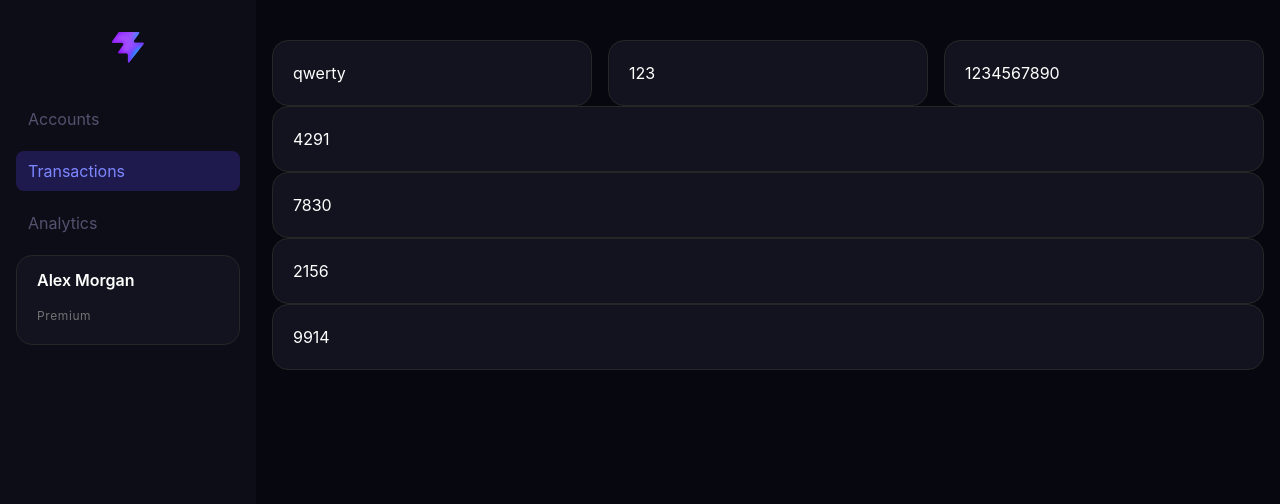
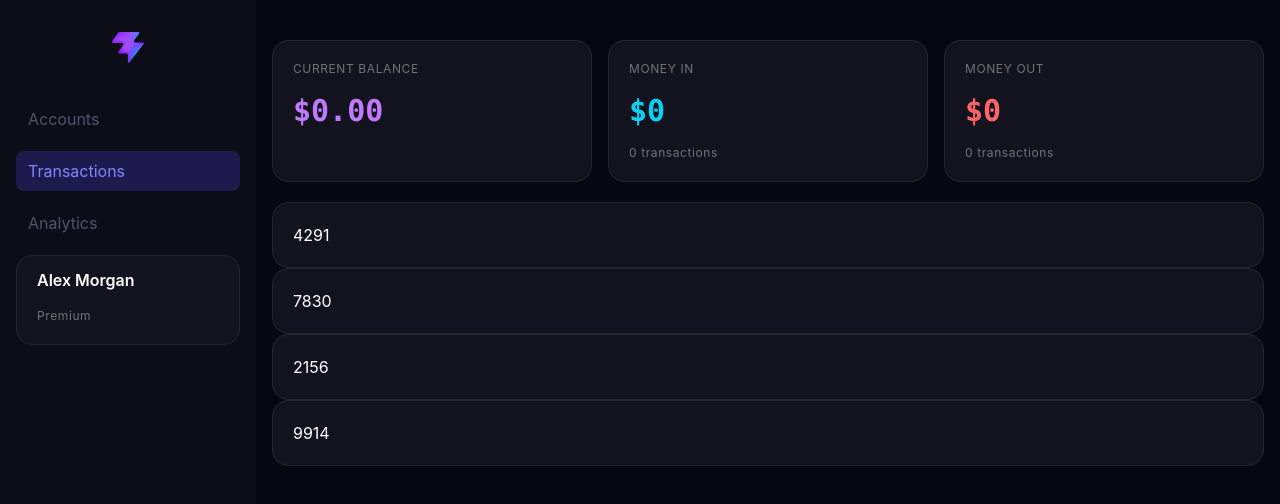
Before and after one commit to D1mchk/Bank-Transactions, a React (Vite) app: page /accounts in a window 1280 px wide. Shown: the top 504 px of the page. Built offline with nearby package versions, Linux system fonts and the light colour scheme.

Commit message:
feat: update account summary cards with dynamic balance display

```diff
--- a/src/Pages/Transactions.jsx
+++ b/src/Pages/Transactions.jsx
@@ -7,9 +7,7 @@ function Transactions() {
   const dispatch = useDispatch();
 
   const transactions = useSelector((state) => state.transactions.items);
-
   const accounts = useSelector((state) => state.accounts.items);
-
   const selectedAccountId = useSelector(
     (state) => state.accounts.selectedAccountId
   );
@@ -17,17 +15,69 @@ function Transactions() {
   const selectedTransactions = transactions.filter(
     (transaction) => selectedAccountId == transaction.accountId
   );
+  const selectedAccount = accounts.find(
+    (account) => selectedAccountId == account.id
+  );
 
-  console.log(selectedTransactions);
+  const positiveTransactions = selectedTransactions.filter(
+    (transaction) => transaction.type == "debit"
+  );
+  const negativeTransactions = selectedTransactions.filter(
+    (transaction) => transaction.type == "credit"
+  );
 
+  const sumPositiveTransactions = positiveTransactions.reduce(
+    (sum, account) => sum + account.amount,
+    0
+  );
+  const sumNegativeTransactions = negativeTransactions.reduce(
+    (sum, account) => sum + account.amount,
+    0
+  );
+
+  console.log(positiveTransactions);
+  console.log(sumPositiveTransactions);
   return (
     <div className="my-6">
-      <div className="grid grid-cols-1 sm:grid-cols-2 lg:grid-cols-3 gap-4">
-        <CardInfo>qwerty</CardInfo>
-        <CardInfo>123</CardInfo>
-        <CardInfo>1234567890</CardInfo>
-      </div>
-      <div>
+      <section className="grid grid-cols-1 sm:grid-cols-2 lg:grid-cols-3 gap-4 mb-5">
+        <CardInfo>
+          <div className="text-xs uppercase tracking-wider text-neutral-500">
+            current balance
+          </div>
+
+          <div className={`text-3xl font-bold font-mono text-purple-400`}>
+            $
+            {selectedAccount
+              ? selectedAccount.balance < 0
+                ? selectedAccount.balance * -1
+                : selectedAccount.balance
+              : "0.00"}
+          </div>
+        </CardInfo>
+        <CardInfo>
+          <div className="text-xs uppercase tracking-wider text-neutral-500">
+            money in
+          </div>
+          <div className={`text-3xl font-bold font-mono text-cyan-400`}>
+            ${sumPositiveTransactions}
+          </div>
+          <div className="text-xs tracking-wider text-neutral-500">
+            {positiveTransactions.length} transactions
+          </div>
+        </CardInfo>
+        <CardInfo>
+          <div className="text-xs uppercase tracking-wider text-neutral-500">
+            money out
+          </div>
+          <div className={`text-3xl font-bold font-mono text-red-400`}>
+            ${sumNegativeTransactions}
+          </div>
+          <div className="text-xs tracking-wider text-neutral-500">
+            {negativeTransactions.length} transactions
+          </div>
+        </CardInfo>
+      </section>
+      <section className="mb-5">
         {accounts.map((account) => (
           <CardButton
             key={account.id}
@@ -36,12 +86,12 @@ function Transactions() {
             {account.last4}
           </CardButton>
         ))}
-        <div>
-          {selectedTransactions.map((transaction) => (
-            <CardInfo>{transaction.merchant}</CardInfo>
-          ))}
-        </div>
-      </div>
+      </section>
+      <section>
+        {selectedTransactions.map((transaction) => (
+          <CardInfo key={transaction.id}>{transaction.merchant}</CardInfo>
+        ))}
+      </section>
     </div>
   );
 }
```
